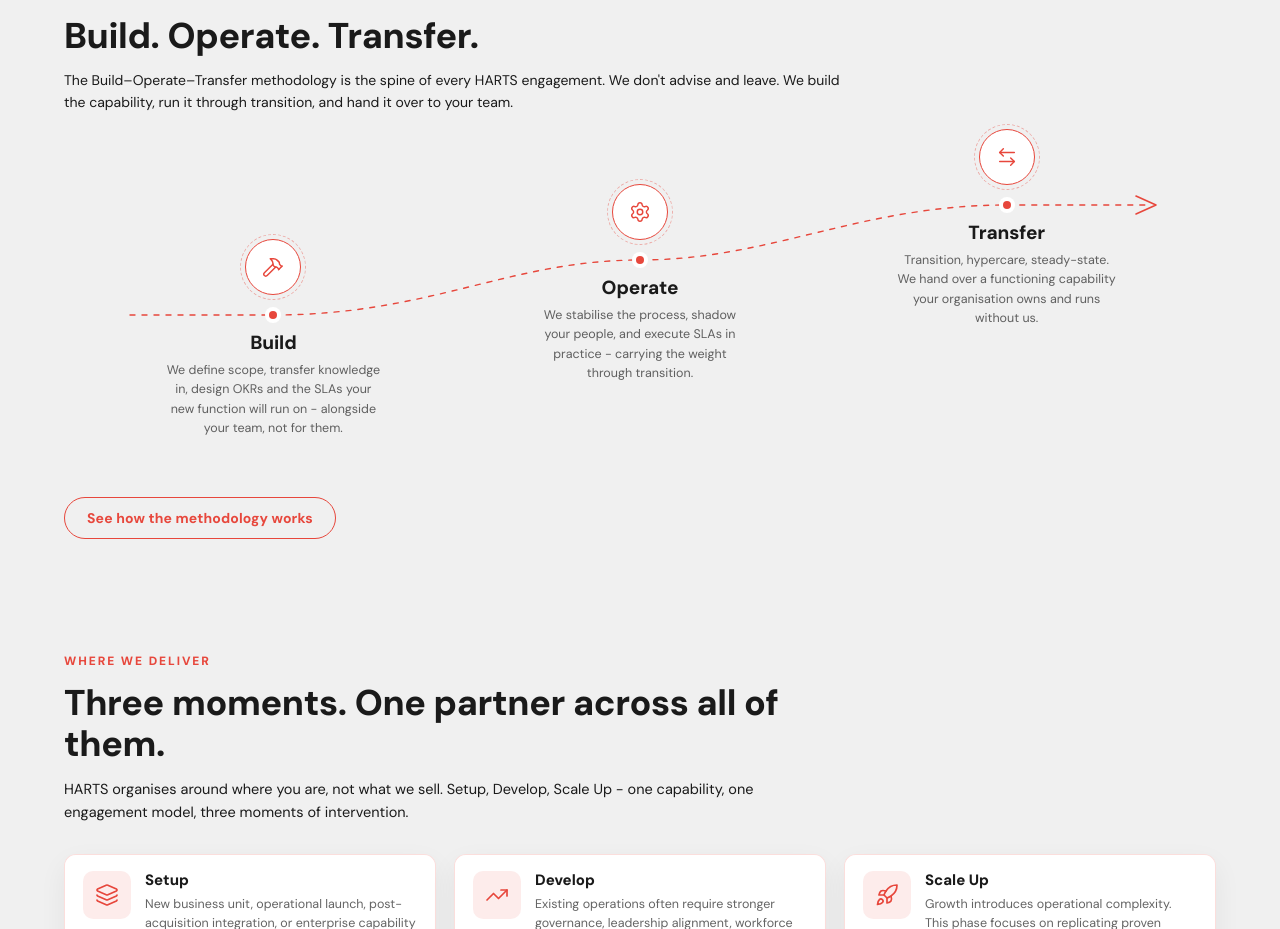
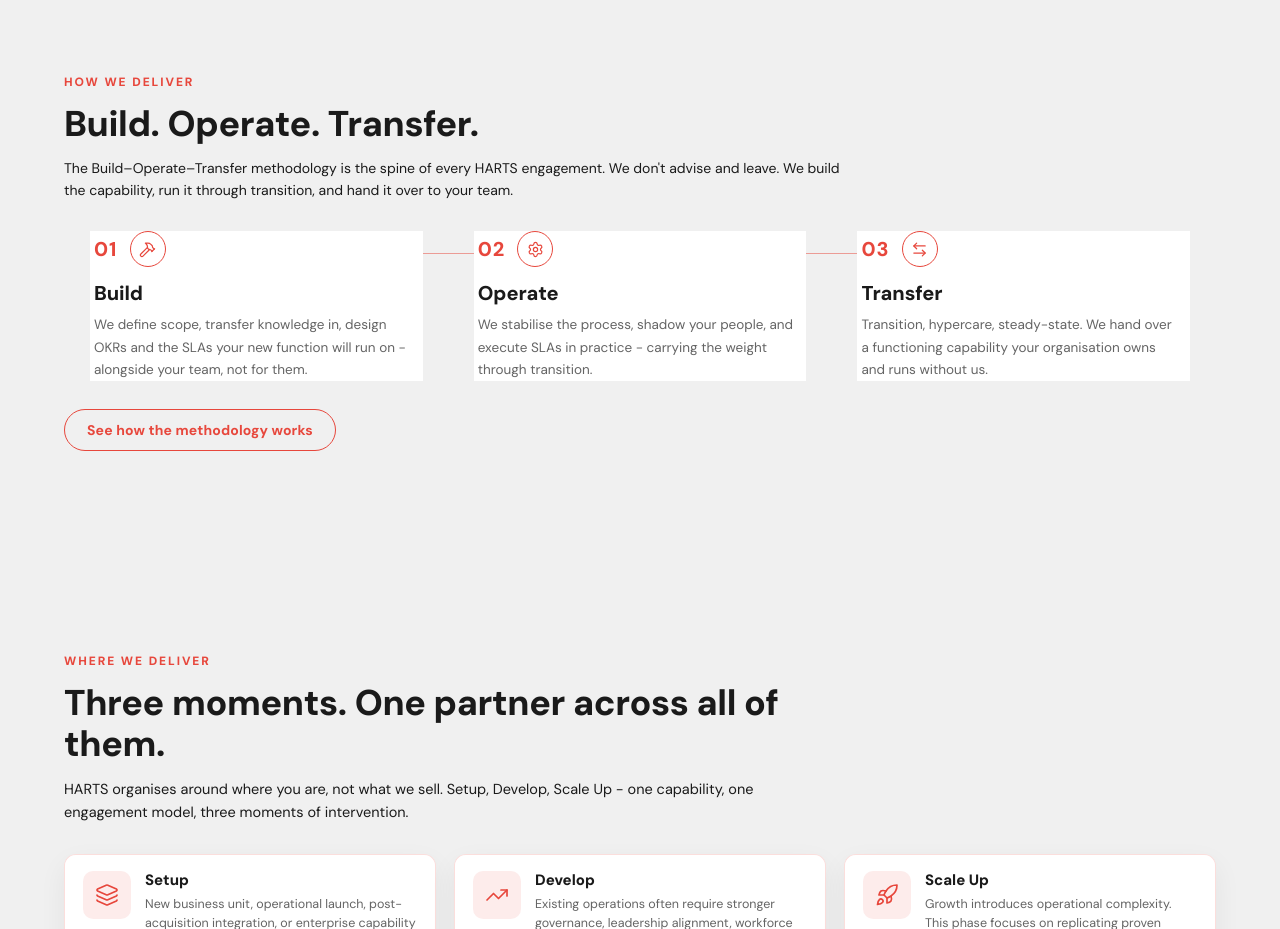
Before and after one commit to GITHARTS-dev/HartsWebsite, a Next.js app: page / in a window 1280 px wide. Shown: the part 1801-2730 px from the top of the page. Built offline with nearby package versions, Linux system fonts and the light colour scheme.

Commit message:
user journey

```diff
--- a/app/_components/home-experience.tsx
+++ b/app/_components/home-experience.tsx
@@ -186,46 +186,21 @@
             </p>
           </div>
 
-          <div className="bot-pathway">
-            <svg
-              className="bot-pathway-curve"
-              viewBox="0 0 1100 340"
-              preserveAspectRatio="none"
-              aria-hidden="true"
-            >
-              <path
-                d="M 40 186 L 183.33 186 C 340 186, 420 131, 550 131 S 770 76, 916.67 76 L 1056 76"
-                fill="none"
-                stroke="#E7473C"
-                strokeWidth="1.4"
-                strokeDasharray="5 7"
-                strokeLinecap="round"
-                vectorEffect="non-scaling-stroke"
-              />
-              <path
-                d="M 1046 67 L 1066 76 L 1046 85"
-                fill="none"
-                stroke="#E7473C"
-                strokeWidth="1.6"
-                strokeLinecap="round"
-                strokeLinejoin="round"
-                vectorEffect="non-scaling-stroke"
-              />
-            </svg>
-
+          <div className="bot-milestones">
+            <div className="bot-milestones-line" aria-hidden="true" />
             {botSteps.map((step, index) => {
               const Icon = botIcons[index] ?? Hammer;
+              const num = String(index + 1).padStart(2, "0");
               return (
-                <article
-                  key={step.title}
-                  className={`bot-step bot-step--${index + 1}`}
-                >
-                  <span className="bot-step-icon" aria-hidden="true">
-                    <Icon />
-                  </span>
-                  <span className="bot-step-dot" aria-hidden="true" />
-                  <h3 className="bot-step-title">{step.title}</h3>
-                  <p className="bot-step-text">{step.text}</p>
+                <article key={step.title} className="bot-milestone">
+                  <div className="bot-milestone-marker">
+                    <span className="bot-milestone-num">{num}</span>
+                    <span className="bot-milestone-icon" aria-hidden="true">
+                      <Icon />
+                    </span>
+                  </div>
+                  <h3 className="bot-milestone-title">{step.title}</h3>
+                  <p className="bot-milestone-text">{step.text}</p>
                 </article>
               );
             })}
--- a/app/styles/services-and-bot.css
+++ b/app/styles/services-and-bot.css
@@ -552,8 +552,8 @@
    together on the left, with a rule below separating it from the phases. */
 .approach-head {
   max-width: 720px;
-  padding-bottom: clamp(40px, 5vw, 64px);
-  margin-bottom: clamp(40px, 5vw, 64px);
+  padding-bottom: clamp(20px, 2.5vw, 32px);
+  margin-bottom: clamp(20px, 2.5vw, 32px);
   border-bottom: 1px solid rgba(231, 71, 60, 0.18);
 }
 
```
Also changed, not shown: app/styles/sections.css, 2 other files (tests, documents, lock files or other folders).
